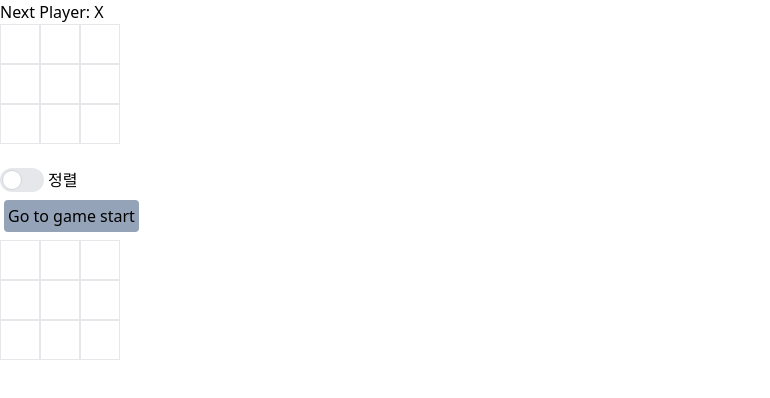
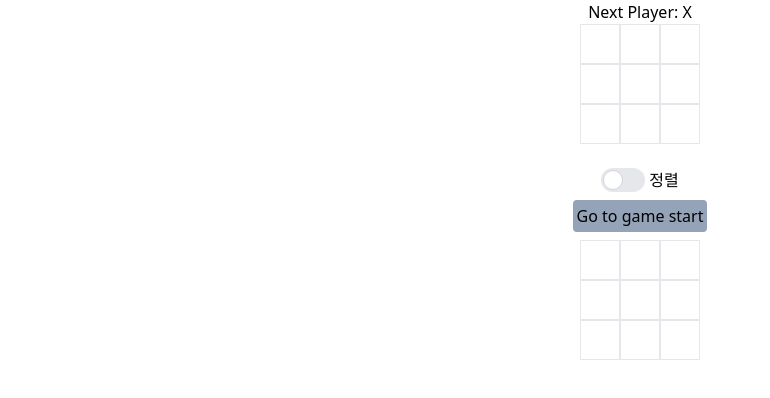
Before and after one commit to kimsh153/TIC-TAC-TOE, a React (Vite) app: page / in a window 1280 px wide. Shown: the top 398 px of the page, without its empty margins (0-770 px from the left). Built offline with nearby package versions, Linux system fonts and the light colour scheme.

Commit message:
:recycle: Div 간소화, 안 쓰는 className 제거, 중앙정렬

```diff
--- a/src/App.tsx
+++ b/src/App.tsx
@@ -31,26 +31,16 @@ export default function Game() {
       description = "Go to game start";
     }
     return (
-      <li key={move}>
+      <li key={move} className="flex flex-col items-center">
         <button
           onClick={() => jumpTo(move, squares)}
           className="bg-slate-400 rounded mx-1 my-2 p-1"
         >
           {description}
         </button>
-        <div className="flex items-center">
-          {[0, 1, 2].map((index, idx) => (
-            <Square key={idx} value={squares[index]} />
-          ))}
-        </div>
-        <div className="flex items-center">
-          {[3, 4, 5].map((index, idx) => (
-            <Square key={idx} value={squares[index]} />
-          ))}
-        </div>
-        <div className="flex items-center">
-          {[6, 7, 8].map((index, idx) => (
-            <Square key={idx} value={squares[index]} />
+        <div className="grid grid-cols-3 w-[120px]">
+          {[0, 1, 2, 3, 4, 5, 6, 7, 8].map((index) => (
+            <Square key={index} value={squares[index]} />
           ))}
         </div>
       </li>
@@ -59,20 +49,16 @@ export default function Game() {
 
   return (
     <>
-      <div className="game">
-        <div className="game-board">
+      <div className="flex flex-col items-center">
         <Board
           xIsNext={xIsNext}
           squares={currentSquares}
           onPlay={handlePlay}
           moves={currentMove}
         />
-        </div>
         <br />
-        <div className="game-info">
         <Toggle checked={checked} setChecked={setChecked}></Toggle>
         <ol>{checked ? moves.slice().reverse() : moves}</ol>
-        </div>
       </div>
     </>
   );
--- a/src/Board.tsx
+++ b/src/Board.tsx
@@ -58,28 +58,10 @@ function Board({ xIsNext, squares, onPlay, moves }: BoardValue) {
   return (
     <>
       <div className="status">{status}</div>
-      <div className="flex items-center">
-        {[0, 1, 2].map((index, idx) => (
+      <div className="grid grid-cols-3 w-[120px]">
+        {[0, 1, 2, 3, 4, 5, 6, 7, 8].map((index) => (
           <Square
-            key={idx}
-            value={squares[index]}
-            onSquareClick={() => handleClick(index)}
-          />
-        ))}
-      </div>
-      <div className="flex items-center">
-        {[3, 4, 5].map((index, idx) => (
-          <Square
-            key={idx}
-            value={squares[index]}
-            onSquareClick={() => handleClick(index)}
-          />
-        ))}
-      </div>
-      <div className="flex items-center">
-        {[6, 7, 8].map((index, idx) => (
-          <Square
-            key={idx}
+            key={index}
             value={squares[index]}
             onSquareClick={() => handleClick(index)}
           />
```
Lines whose indentation alone changed are shown as unchanged.
